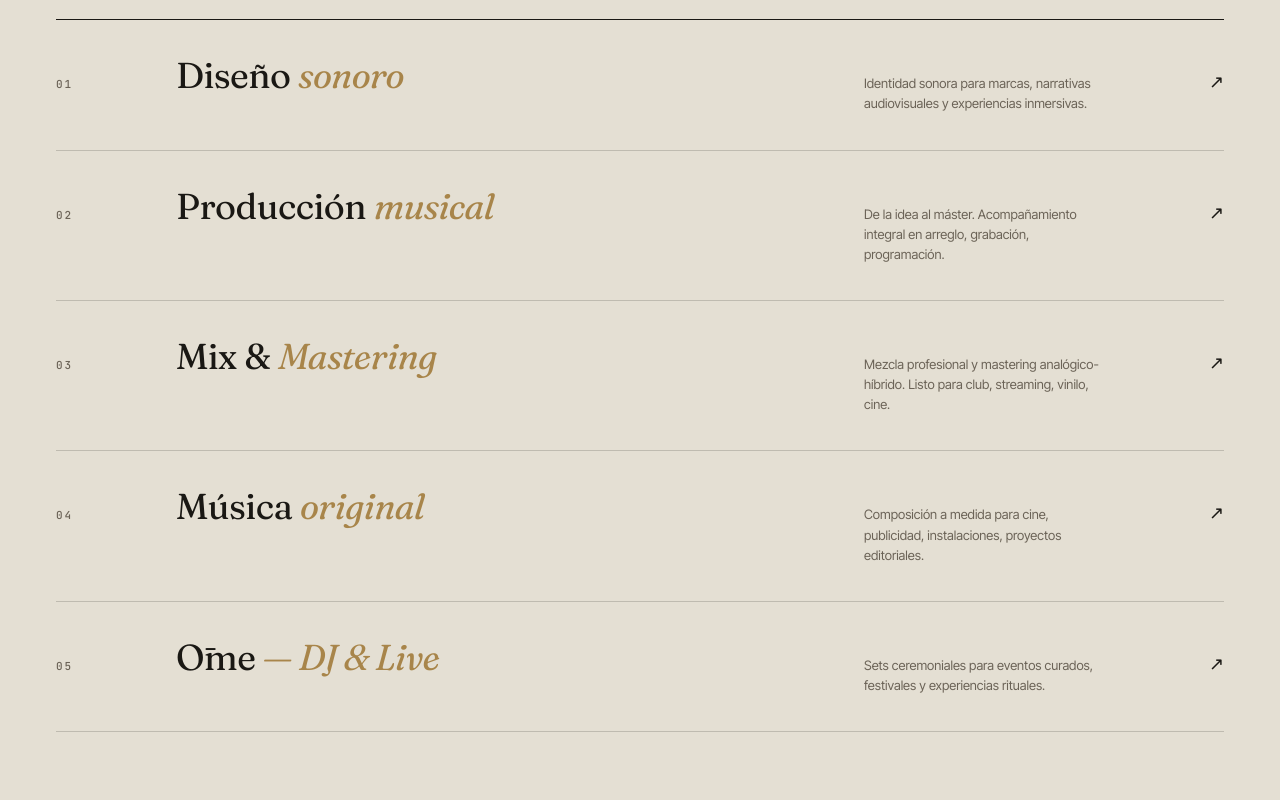
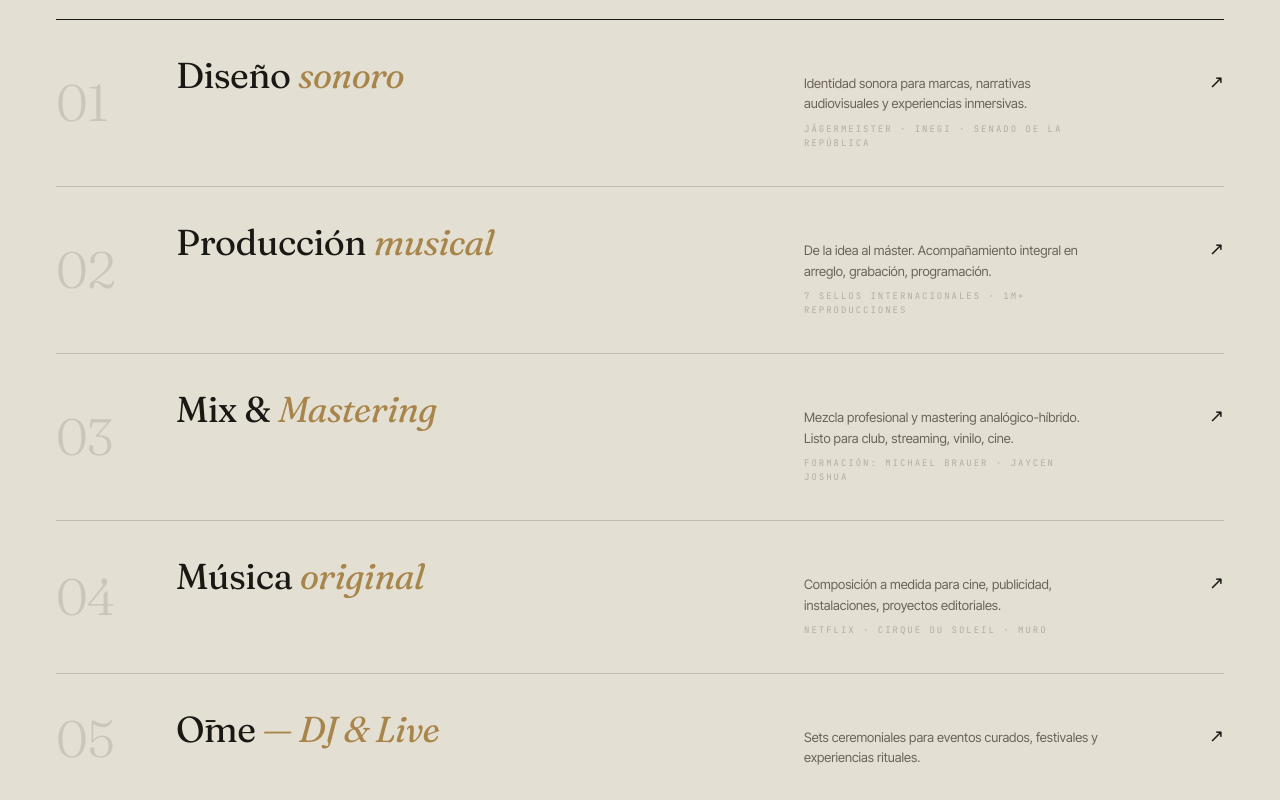
Before and after one commit to infomexikocolectivo-afk/cesardelpino, an Astro site: page / in a window 1280 px wide. Shown: the part 2660-3460 px from the top of the page. Built offline with nearby package versions, Linux system fonts and the light colour scheme; Astro itself is replaced by a stand-in of ours.

Commit message:
estudio: interaccion y jerarquia de filas

```diff
--- a/src/pages/index.astro
+++ b/src/pages/index.astro
@@ -458,35 +458,49 @@ const pageDescription = 'César Del Pino — Sonic Anthropologist. Sound Artist
       <a href="/servicios/diseno-sonoro/" class="studio-item reveal">
         <div class="studio-num">01</div>
         <div class="studio-name">Diseño <em>sonoro</em></div>
-        <div class="studio-desc">Identidad sonora para marcas, narrativas audiovisuales y experiencias inmersivas.</div>
+        <div class="studio-info">
+          <div class="studio-desc">Identidad sonora para marcas, narrativas audiovisuales y experiencias inmersivas.</div>
+          <div class="studio-credit">JÄGERMEISTER · INEGI · SENADO DE LA REPÚBLICA</div>
+        </div>
         <div class="studio-arrow">↗</div>
       </a>
 
       <a href="/servicios/produccion-musical/" class="studio-item reveal">
         <div class="studio-num">02</div>
         <div class="studio-name">Producción <em>musical</em></div>
-        <div class="studio-desc">De la idea al máster. Acompañamiento integral en arreglo, grabación, programación.</div>
+        <div class="studio-info">
+          <div class="studio-desc">De la idea al máster. Acompañamiento integral en arreglo, grabación, programación.</div>
+          <div class="studio-credit">7 SELLOS INTERNACIONALES · 1M+ REPRODUCCIONES</div>
+        </div>
         <div class="studio-arrow">↗</div>
       </a>
 
       <a href="/servicios/mix-mastering/" class="studio-item reveal">
         <div class="studio-num">03</div>
         <div class="studio-name">Mix &amp; <em>Mastering</em></div>
-        <div class="studio-desc">Mezcla profesional y mastering analógico-híbrido. Listo para club, streaming, vinilo, cine.</div>
+        <div class="studio-info">
+          <div class="studio-desc">Mezcla profesional y mastering analógico-híbrido. Listo para club, streaming, vinilo, cine.</div>
+          <div class="studio-credit">FORMACIÓN: MICHAEL BRAUER · JAYCEN JOSHUA</div>
+        </div>
         <div class="studio-arrow">↗</div>
       </a>
 
       <a href="/servicios/musica-original/" class="studio-item reveal">
         <div class="studio-num">04</div>
         <div class="studio-name">Música <em>original</em></div>
-        <div class="studio-desc">Composición a medida para cine, publicidad, instalaciones, proyectos editoriales.</div>
+        <div class="studio-info">
+          <div class="studio-desc">Composición a medida para cine, publicidad, instalaciones, proyectos editoriales.</div>
+          <div class="studio-credit">NETFLIX · CIRQUE DU SOLEIL · MURO</div>
+        </div>
         <div class="studio-arrow">↗</div>
       </a>
 
       <a href="/servicios/ome-dj/" class="studio-item reveal">
         <div class="studio-num">05</div>
         <div class="studio-name">Ōme <em>— DJ &amp; Live</em></div>
-        <div class="studio-desc">Sets ceremoniales para eventos curados, festivales y experiencias rituales.</div>
+        <div class="studio-info">
+          <div class="studio-desc">Sets ceremoniales para eventos curados, festivales y experiencias rituales.</div>
+        </div>
         <div class="studio-arrow">↗</div>
       </a>
     </div>
@@ -1354,11 +1368,27 @@ const pageDescription = 'César Del Pino — Sonic Anthropologist. Sound Artist
 
 .studio-name em { font-style: italic; color: var(--accent-gold); }
 
+.studio-info {
+  max-width: 240px;
+  display: flex;
+  flex-direction: column;
+  gap: 8px;
+}
+
 .studio-desc {
   font-size: 13px;
   color: var(--text-muted);
   line-height: 1.55;
-  max-width: 240px;
+}
+
+.studio-credit {
+  font-family: var(--font-mono);
+  font-size: 9px;
+  letter-spacing: 0.22em;
+  text-transform: uppercase;
+  color: var(--text-muted);
+  line-height: 1.6;
+  opacity: 0.4;
 }
 
 .studio-arrow {
@@ -1368,6 +1398,113 @@ const pageDescription = 'César Del Pino — Sonic Anthropologist. Sound Artist
   text-align: right;
   transition: transform 0.3s ease, color 0.3s ease;
   display: inline-block;
+}
+
+/* --- STUDIO: interacción desktop (>= 1024px) --- */
+@media (min-width: 1024px) {
+  .studio-item {
+    position: relative;
+    grid-template-columns: 1fr 300px 80px;
+    padding: 36px 0 36px 120px;
+    transition: padding 400ms cubic-bezier(0.16, 1, 0.3, 1);
+  }
+
+  .studio-item:hover {
+    padding-top: 72px;
+    padding-bottom: 72px;
+    padding-left: 120px;
+  }
+
+  .studio-item::after {
+    content: '';
+    position: absolute;
+    left: 0;
+    right: 0;
+    bottom: -1px;
+    height: 1px;
+    background: var(--accent-blood);
+    transform: scaleX(0);
+    transform-origin: left;
+    transition: transform 500ms cubic-bezier(0.16, 1, 0.3, 1);
+    pointer-events: none;
+  }
+  .studio-item:hover::after { transform: scaleX(1); }
+
+  .studio-num {
+    position: absolute;
+    left: 0;
+    top: 50%;
+    transform: translateY(-50%);
+    font-family: var(--font-display);
+    font-size: clamp(48px, 4vw, 72px);
+    font-weight: 300;
+    line-height: 1;
+    letter-spacing: -0.02em;
+    color: rgba(26, 24, 20, 0.12);
+    font-variation-settings: "opsz" 96, "SOFT" 30;
+    transition: color 400ms cubic-bezier(0.16, 1, 0.3, 1);
+    pointer-events: none;
+  }
+  .studio-item:hover .studio-num {
+    color: rgba(26, 24, 20, 0.30);
+  }
+
+  .studio-info {
+    max-width: 300px;
+  }
+
+  .studio-name {
+    transition: color 400ms cubic-bezier(0.16, 1, 0.3, 1);
+  }
+
+  .studio-desc {
+    transition: font-size 400ms cubic-bezier(0.16, 1, 0.3, 1), color 400ms cubic-bezier(0.16, 1, 0.3, 1);
+  }
+  .studio-item:hover .studio-desc {
+    font-size: 15px;
+    color: var(--text-primary);
+  }
+
+  .studio-credit {
+    transition: opacity 400ms cubic-bezier(0.16, 1, 0.3, 1);
+  }
+  .studio-item:hover .studio-credit {
+    opacity: 1;
+  }
+
+  .studio-arrow {
+    transition: transform 400ms cubic-bezier(0.16, 1, 0.3, 1), color 400ms cubic-bezier(0.16, 1, 0.3, 1);
+  }
+  .studio-item:hover .studio-arrow {
+    transform: translate(8px, -8px);
+    color: var(--accent-blood);
+  }
+}
+
+@media (prefers-reduced-motion: reduce) and (min-width: 1024px) {
+  .studio-item {
+    transition: none;
+  }
+  .studio-item:hover {
+    padding: 36px 0 36px 120px;
+  }
+  .studio-item::after {
+    display: none;
+  }
+  .studio-item:hover .studio-arrow {
+    transform: none;
+  }
+  .studio-item:hover .studio-desc {
+    font-size: 13px;
+  }
+  .studio-num,
+  .studio-credit,
+  .studio-desc,
+  .studio-name,
+  .studio-arrow {
+    transition-property: opacity, color;
+    transition-duration: 300ms;
+  }
 }
 
 /* OME */
@@ -1762,7 +1899,7 @@ const pageDescription = 'César Del Pino — Sonic Anthropologist. Sound Artist
   .work-block { border-right: none; border-bottom: 1px solid var(--border-line); min-height: auto; }
   .bitacora-link:hover { padding-left: 0; }
   .studio-item { grid-template-columns: 60px 1fr 60px; }
-  .studio-desc { display: none; }
+  .studio-info { display: none; }
 }
 
 /* Scroll hint */
@@ -1854,16 +1991,19 @@ const pageDescription = 'César Del Pino — Sonic Anthropologist. Sound Artist
     grid-column: 1;
     grid-row: 1;
   }
-  .studio-desc {
+  .studio-info {
     display: block;
     grid-column: 1;
     grid-row: 2;
+    max-width: none;
+    margin-top: 4px;
+  }
+  .studio-desc {
     font-size: 12px;
     color: var(--text-muted);
-    max-width: none;
-    margin-top: 4px;
     line-height: 1.5;
   }
+  .studio-credit { display: none; }
   .studio-arrow {
     grid-column: 2;
     grid-row: 1 / 3;
```
